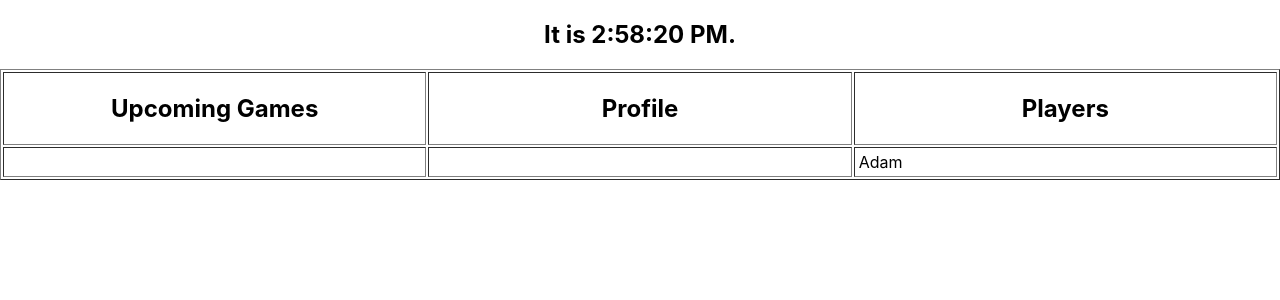
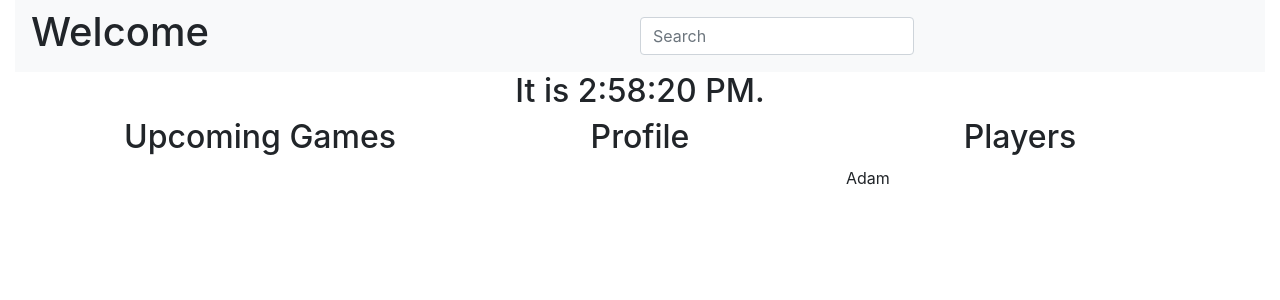
Before and after one commit to adampwll/feast-hall, a React (Create React App) app: page / in a window 1280 px wide. Shown: the top 300 px of the page. Built offline with nearby package versions, Linux system fonts and the light colour scheme.

Commit message:
Added Banner using react-bootstrap Navbar. Added react-bootstrap library, switched to using react-bootstrap css. General cleanup

```diff
--- a/package.json
+++ b/package.json
@@ -7,7 +7,9 @@
     "@testing-library/jest-dom": "^5.11.9",
     "@testing-library/react": "^11.2.5",
     "@testing-library/user-event": "^12.6.3",
+    "bootstrap": "^4.6.0",
     "react": "^17.0.1",
+    "react-bootstrap": "^1.4.3",
     "react-dom": "^17.0.1",
     "react-scripts": "4.0.2",
     "web-vitals": "^1.1.0"
--- a/src/App.js
+++ b/src/App.js
@@ -1,12 +1,18 @@
 import logo from './logo.svg';
 import './App.css';
-import './components/HomePage';
+import Banner from './components/Banner';
+import Container from 'react-bootstrap/Container'
 import HomePage from './components/HomePage';
 
 function App() {
   return (
     <div className="App">
-      <HomePage/>
+      <Container fluid>
+        <Banner/>
+      </Container>
+      <Container fluid>
+        <HomePage/>
+      </Container>
     </div>
   );
 }
--- /dev/null
+++ b/src/components/Banner.js
@@ -0,0 +1,22 @@
+import Form from 'react-bootstrap/Form';
+import FormControl from 'react-bootstrap/FormControl';
+import Navbar from 'react-bootstrap/Navbar';
+import Container from 'react-bootstrap/Container'
+import { Col, Row } from 'react-bootstrap';
+
+function Banner() {
+  return(
+    <Navbar bg="light">
+      <Container>
+        <h1>Welcome</h1>
+      </Container>
+      <Container right-justified>
+        <Form inline>
+          <FormControl placeholder="Search"/>
+        </Form>
+      </Container>
+    </Navbar>
+  );
+}
+
+export default Banner
--- a/src/components/HomePage.js
+++ b/src/components/HomePage.js
@@ -1,6 +1,7 @@
 import React from 'react';
-import UserProfile from './UserProfile'
-import Clock from './Clock'
+import { Col, Container, Row } from 'react-bootstrap';
+import Clock from './Clock';
+import UserProfile from './UserProfile';
 
 class HomePage extends React.Component {
   constructor(props) {
@@ -9,30 +10,23 @@ class HomePage extends React.Component {
       date: new Date()
     }
   }
+
   render() {
     return(
       <div>
         <Clock/>
-        <table width='100%' border='1px solid black'>
-          <tr>
-            <td width='30%'>
-              <h2>Upcoming Games</h2>
-            </td>
-            <td width='30%'>
-              <h2>Profile</h2>
-            </td>
-            <td width='30%'>
-              <h2>Players</h2>
-            </td>
-          </tr>
-          <tr>
-            <td></td>
-            <td></td>
-            <td>
-              <UserProfile userName='Adam'/>
-            </td>
-          </tr>
-        </table>
+        <Container>
+          <Row>
+            <Col><h2>Upcoming Games</h2></Col>
+            <Col><h2>Profile</h2></Col>
+            <Col><h2>Players</h2></Col>
+          </Row>
+          <Row>
+            <Col></Col>
+            <Col></Col>
+            <Col><UserProfile userName='Adam'/></Col>
+          </Row>
+        </Container>
       </div>
     );
   }
--- a/src/index.js
+++ b/src/index.js
@@ -1,6 +1,6 @@
 import React from 'react';
 import ReactDOM from 'react-dom';
-import './index.css';
+import 'bootstrap/dist/css/bootstrap.min.css';
 import App from './App';
 import reportWebVitals from './reportWebVitals';
 
```
Also changed, not shown: 1 other file (tests, documents, lock files or other folders).
